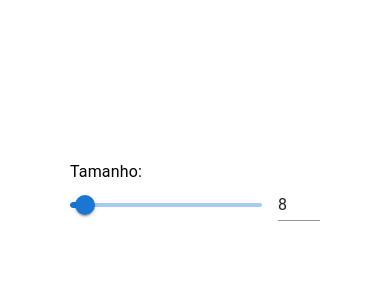
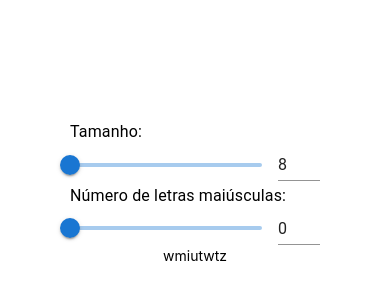
Before and after one commit to rafaelgpaves/gerador-senha, a React Native app: screen / in a window 390 px wide. Shown: the part 230-530 px from the top of the page. Built offline with nearby package versions, Linux system fonts and the light colour scheme.

Commit message:
letras maiusculas funcionando

```diff
--- a/App.js
+++ b/App.js
@@ -7,7 +7,8 @@ import { useContext, createContext } from 'react';
 
 export default function App() {
 
-  const[tamanho, setTamanho] = useState(0)
+  const[tamanho, setTamanho] = useState(8)
+  const[maiusculas, setMaiusculas] = useState(0)
 
   return (
     <View style={styles.container}>
@@ -15,13 +16,15 @@ export default function App() {
       {/* <Text>Tamanho da senha:</Text> */}
       {/* <InputSlider /> */}
 
-      <InputSlider tipo="Tamanho:" set={setTamanho}> </InputSlider>
+      <InputSlider tipo="Tamanho:" set={setTamanho} valorInicial="8"> </InputSlider>
 
       {/* <Text>Quantidade de numeros:</Text> */}
       {/* <InputSlider /> */}
       {/* <InputSlider initialValue="0"> </InputSlider> */}
 
-      <Senha tamanho={tamanho}></Senha>
+      <InputSlider tipo="Número de letras maiúsculas:" set={setMaiusculas} valorInicial="0"> </InputSlider>
+
+      <Senha tamanho={tamanho} maiusculas={maiusculas}></Senha>
     </View>
   );
 }
--- a/components/Senha.js
+++ b/components/Senha.js
@@ -1,17 +1,24 @@
 import { Text, View } from 'react-native';
 
-function gerarSenha(tamanho) {
+function gerarSenha(tamanho, numeroMaiusculas) {
 
     const letras = "abcdefghijklmnopqrstuvwxyz"
     const letrasEspeciais = "?+_$!"
     const numeros = "0123456789"
 
-    let senha = ""
+    const chanceLetraMaiuscula = 0.3
+
+    let senha = "" // senha gerada
+    let letrasMaiusculasSenha = 0 // numero de letras maiusculas na senha
     for (let i=0; i<tamanho; i++) {
-        let letra = Math.floor(Math.random()*letras.length)
-        //console.log(letra)
-        senha += letras[letra]
-        //console.log(senha)
+        let letra = letras[Math.floor(Math.random()*letras.length)]
+        if ((Math.random() < chanceLetraMaiuscula && letrasMaiusculasSenha < numeroMaiusculas)
+        || (tamanho - senha.length == numeroMaiusculas - letrasMaiusculasSenha && letrasMaiusculasSenha < numeroMaiusculas)) {
+            senha += letra.toUpperCase()
+            letrasMaiusculasSenha += 1
+        } else {
+            senha += letra
+        }
     }
     return senha
 }
@@ -19,7 +26,7 @@ function gerarSenha(tamanho) {
 export default function Senha(props) {
     return (
       <View>
-        <Text>{gerarSenha(props.tamanho)}</Text>
+        <Text>{gerarSenha(props.tamanho, props.maiusculas)}</Text>
       </View>
     );
   }
--- a/components/Slider.js
+++ b/components/Slider.js
@@ -12,7 +12,7 @@ const Input = styled(MuiInput)`
 `;
 
 export default function InputSlider(props) {
-  const [value, setValue] = useState(8);
+  const [value, setValue] = useState(props.valorInicial);
 
   const handleSliderChange = (event, newValue) => {
     setValue(newValue);
```
